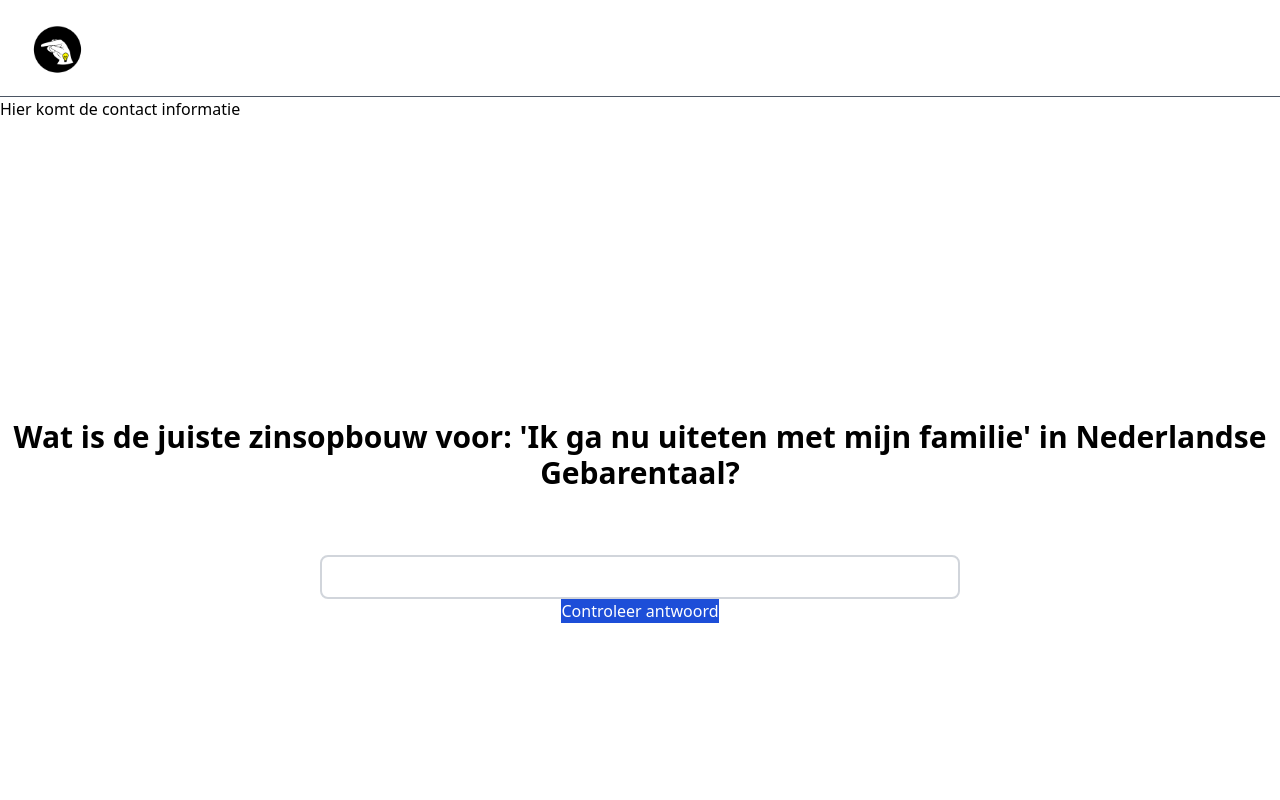
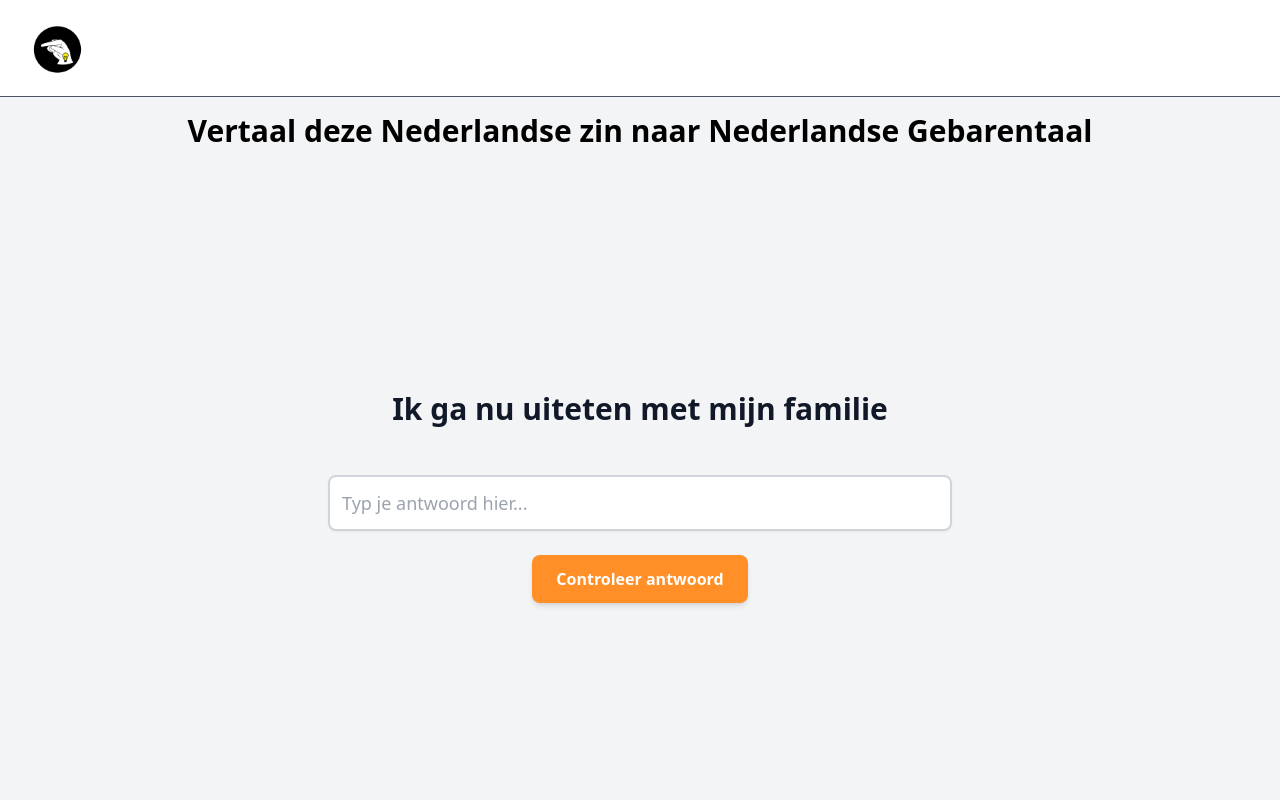
Before and after one commit to Chrisssss15/TLE-2-Frontend, a React (Vite) app: page /grammar-quiz in a window 1280 px wide. Both pictures are taken after a click on the button "Start Quiz". Shown: the top 800 px of the page. Built offline with nearby package versions, Linux system fonts and the light colour scheme.

Commit message:
UPDATE grammer-quiz, styling meegegeven en er wordt gecontroleerd of de vraag goed of fout i

```diff
--- a/src/Grammar_quiz.jsx
+++ b/src/Grammar_quiz.jsx
@@ -1,96 +1,98 @@
-import { useEffect, useState } from "react";
+import { useState } from "react";
 
 const questions = [
-    {
-        question: "Wat is de juiste zinsopbouw voor: 'Ik ga nu uiteten met mijn familie' in Nederlandse Gebarentaal?",
-        answer: "NUIKUITETENMETFAMILIE"
-    },
-    {
-        question: "Wat is de juiste zinsopbouw voor: 'Morgen ga ik naar school' in Nederlandse Gebarentaal?",
-        answer: "MORGENIKGASCHOOL"
-    },
-    {
-        question: "Wat is de juiste zinsopbouw voor: 'Mijn huis is groot en mooi' in Nederlandse Gebarentaal?",
-        answer: "MIJNHUISGROOTMOOI"
-    },
-    {
-        question: "Wat is de juiste zinsopbouw voor: 'Wij gaan samen naar de winkel' in Nederlandse Gebarentaal?",
-        answer: "WIJSAMENGAANWINKEL"
-    },
-    {
-        question: "Wat is de juiste zinsopbouw voor: 'Ik hou van muziek luisteren' in Nederlandse Gebarentaal?",
-        answer: "IKHOUDENMUZIEKLUISTEREN"
-    }
+    { question: "Ik ga nu uiteten met mijn familie",
+        answer: "NUIKUITETENMETFAMILIE" },
+    { question: "Morgen ga ik naar school",
+        answer: "MORGENIKGASCHOOL" },
+    { question: "Mijn huis is groot en mooi",
+        answer: "MIJNHUISGROOTMOOI" },
+    { question: "Wij gaan samen naar de winkel",
+        answer: "WIJSAMENGAANWINKEL" },
+    { question: "Ik hou van muziek luisteren",
+        answer: "IKHOUDENMUZIEKLUISTEREN" }
 ];
 
-
-
-function Grammar_quiz(){
+function Grammar_quiz() {
     const [currentQuestionIndex, setCurrentQuestionIndex] = useState(0);
     const [userAnswer, setUserAnswer] = useState("");
     const [started, setStarted] = useState(false);
+    const [feedback, setFeedback] = useState(""); // "correct" of "wrong"
 
-
-
-    function startGrammar(){
+    function startGrammar() {
         setStarted(true);
-        console.log(currentQuestionIndex);
-        console.log([questions[currentQuestionIndex].question]);
-
-
     }
 
-    function checkAnswer(){
+    function checkAnswer() {
+        let correctAnswer = questions[currentQuestionIndex].answer;
+        let spacelessAnswer = userAnswer.replace(/\s+/g, '');
 
+        // Als het antwoord correct is, geef dan een melding en ga naar de volgende vraag
+        if (correctAnswer === userAnswer || correctAnswer === spacelessAnswer) { // Als het antwoord correct is
+            setFeedback("correct");
+            setTimeout(() => {
+                setFeedback("");
+                setCurrentQuestionIndex(currentQuestionIndex + 1);
+            }, 1000); // Verwijdert de melding na 1 seconde
+        } else { // Als het antwoord fout is
+            setFeedback("wrong");
+            setTimeout(() => setFeedback(""), 1000); // Verwijdert de melding na 1 seconde
+        }
 
-        let correctAnswer = questions[currentQuestionIndex].answer;
-        console.log(correctAnswer);
-        console.log(userAnswer);
-        //str = str.replace(/\s+/g, '');
-        let spacelessAnswer = userAnswer.replace(/\s+/g, '');
-        console.log(userAnswer);
-
-        if (correctAnswer === userAnswer || correctAnswer === spacelessAnswer){
-            console.log("Correct");
-
-            setCurrentQuestionIndex(currentQuestionIndex + 1);
-        };
         setUserAnswer("");
     }
-    return(
+
+    return (
         <>
-
-
-            <p>Hier komt de contact informatie</p>
-            {started === false ? (
+            {!started ? (
                 <div id="canvas" className="flex flex-col items-center justify-center h-screen">
                     <button
                         onClick={startGrammar}
-                    id="startButton" className="bg-blue-600 hover:bg-blue-700 text-white font-bold py-8 px-16 rounded-lg shadow-lg transition duration-300 ease-in-out">
+                        className="bg-orangeHome hover:bg-orange4 text-white font-bold py-8 px-16 rounded-lg shadow-lg transition duration-300 ease-in-out"
+                    >
                         Start Quiz
                     </button>
                 </div>
             ) : (
-                <div className="flex flex-col items-center justify-center h-screen w-full text-center">
+                <div className="relative h-screen w-full px-4 text-center bg-gray-100">
+                    {/* H1 bovenaan */}
+                    <h1 className="absolute top-4 left-0 right-0 text-xl sm:text-3xl font-semibold text-black">
+                        Vertaal deze Nederlandse zin naar Nederlandse Gebarentaal
+                    </h1>
 
-                    <h2 className="font-bold text-3xl mb-16">{[questions[currentQuestionIndex].question]}</h2>
+                    {/* Feedback bericht */}
+                    <div className={`absolute top-16 left-1/2 transform -translate-x-1/2 px-6 py-2 rounded-lg text-white text-lg font-semibold
+                        ${feedback === 'correct' ? 'bg-green-500 opacity-100 transition-opacity duration-500' : ''}
+                        ${feedback === 'wrong' ? 'bg-red-500 opacity-100 animate-shake' : 'opacity-0'}`}>
+                        {feedback === 'correct' ? 'Correct!' : feedback === 'wrong' ? 'Fout, probeer opnieuw!' : ''}
+                    </div>
+
+                    {/* Midden-content */}
+                    <div className="flex flex-col items-center justify-center h-full">
+                        <h2 className="font-bold text-3xl sm:text-3xl text-gray-900 mb-12">
+                            {questions[currentQuestionIndex].question}
+                        </h2>
+
                         <input
                             value={userAnswer}
-                        onChange={
-                        (e) => setUserAnswer(e.target.value)
-                    }
+                            onChange={(e) => setUserAnswer(e.target.value)}
                             type="text"
+                            placeholder="Typ je antwoord hier..."
+                            className={`border-2 p-3 rounded-lg w-full sm:w-1/2 text-lg focus:outline-none transition duration-200 shadow-sm
+                                ${feedback === 'wrong' ? 'border-red-500' : 'border-gray-300 focus:border-orangeHome'}`}
+                        />
 
-                        className="border-2 border-gray-300 p-2 rounded-lg w-1/2" />
                         <button
                             onClick={checkAnswer}
-                        className="bg-blue-700 text-white">Controleer antwoord</button>
-
+                            className="mt-6 bg-orange4  text-white font-semibold py-3 px-6 rounded-lg transition-all duration-300 shadow-md"
+                        >
+                            Controleer antwoord
+                        </button>
+                    </div>
                 </div>
             )}
+        </>
+    );
+}
 
-
-        </>
-    )
-}
 export default Grammar_quiz;
```
Lines whose indentation alone changed are shown as unchanged.
